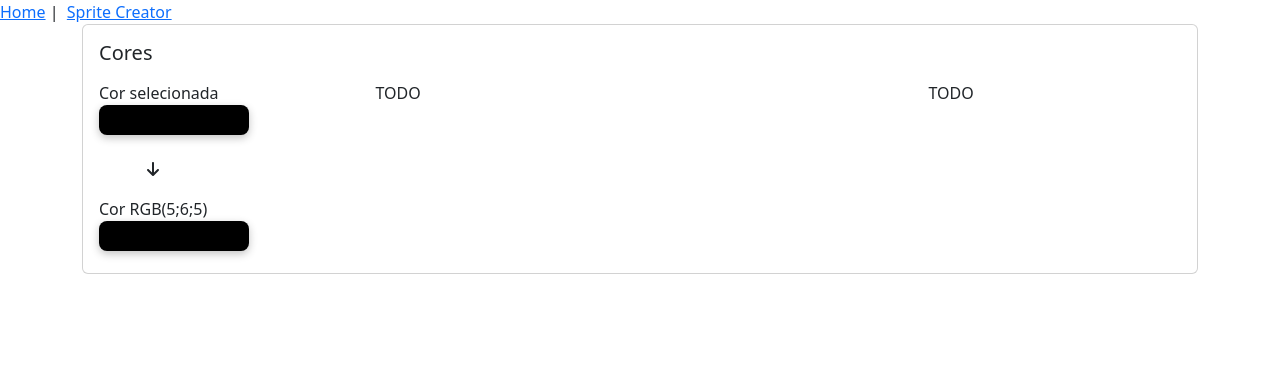
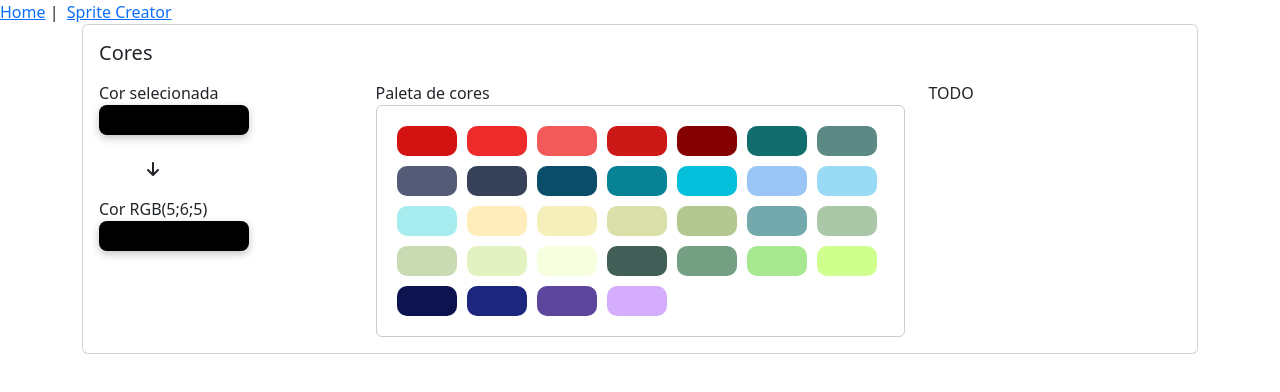
Before and after one commit to MatheusAlvesA/cleytin-page, a Vue app: page /sprite-creator in a window 1280 px wide. Shown: the top 392 px of the page. Built offline with nearby package versions, Linux system fonts and the light colour scheme.

Commit message:
Finaliza paleta de cores

```diff
--- a/src/assets/main.scss
+++ b/src/assets/main.scss
@@ -0,0 +1 @@
+@import "bootstrap_override.scss";
--- /dev/null
+++ b/src/components/ColorPalette.vue
@@ -0,0 +1,122 @@
+<template>
+    <div class="wrapper">
+        <span>Paleta de cores</span>
+        <div class="palette">
+            <div class="w-100 d-flex flex-wrap" v-if="lastColors.length > 0">
+                <div
+                    class="color"
+                    v-for="(color, index) in lastColors"
+                    :key="index"
+                    @click="selectColor(color)"
+                    :style="{backgroundColor: `rgb(${color.r}, ${color.g}, ${color.b})`}"
+                />
+                <font-awesome-icon icon="fa-regular fa-clock" class="mt-1" />
+            </div>
+            <div
+                class="color"
+                v-for="(color, index) in colors"
+                :key="index"
+                @click="selectColor(color)"
+                :style="{backgroundColor: `rgb(${color.r}, ${color.g}, ${color.b})`}"
+            />
+        </div>
+    </div>
+</template>
+
+<script>
+import { equalColors } from '@/utils.js';
+
+export default {
+    props: {
+        selectedColor: {
+            type: Object,
+            default: () => ({r: 0, g: 0, b: 0})
+        }
+    },
+    data() {
+        return {
+            lastColors: [],
+            colors: [
+                {r: 210, g: 19, b: 18},
+                {r: 237, g: 43, b: 42},
+                {r: 241, g: 90, b: 89},
+                {r: 205, g: 24, b: 24},
+                {r: 133, g: 0, b: 0},
+                {r: 17, g: 109, b: 110},
+                {r: 92, g: 137, b: 132},
+                {r: 84, g: 91, b: 119},
+                {r: 55, g: 66, b: 89},
+                {r: 10, g: 77, b: 104},
+                {r: 8, g: 131, b: 149},
+                {r: 5, g: 191, b: 219},
+                {r: 154, g: 197, b: 244},
+                {r: 153, g: 219, b: 245},
+                {r: 167, g: 236, b: 238},
+                {r: 255, g: 238, b: 187},
+                {r: 245, g: 240, b: 187},
+                {r: 219, g: 223, b: 170},
+                {r: 179, g: 200, b: 144},
+                {r: 115, g: 169, b: 173},
+                {r: 170, g: 200, b: 167},
+                {r: 201, g: 219, b: 178},
+                {r: 227, g: 242, b: 193},
+                {r: 246, g: 255, b: 222},
+                {r: 66, g: 95, b: 87},
+                {r: 116, g: 159, b: 130},
+                {r: 168, g: 232, b: 144},
+                {r: 207, g: 255, b: 141},
+                {r: 12, g: 19, b: 79},
+                {r: 29, g: 38, b: 125},
+                {r: 92, g: 70, b: 156},
+                {r: 212, g: 173, b: 252},
+            ]
+        }
+    },
+    emits: ['selectColor'],
+    methods: {
+        selectColor(color) {
+            this.$emit('selectColor', color);
+        }
+    },
+    watch: {
+        selectedColor(color) {
+            const copy = JSON.parse(JSON.stringify(this.lastColors));
+
+            for (let i = 0; i < copy.length; i++) {
+                const colorAlreadyIn = copy[i];
+                if(equalColors(color, colorAlreadyIn)) return;
+            }
+
+            const size = copy.unshift(color);
+            if(size > 5) copy.pop();
+
+            this.lastColors = copy;
+        }
+    }
+}
+</script>
+
+<style scoped>
+.palette {
+    display: flex;
+    flex-wrap: wrap;
+    flex-direction: row;
+    justify-content: start;
+    align-items: center;
+    width: 100%;
+    padding: 20px;
+    padding-bottom: 10px;
+    padding-right: 10px;
+    border: 1px solid #ccc;
+    border-radius: 6px;
+}
+
+.color {
+    width: 60px;
+    height: 30px;
+    border-radius: 10px;
+    margin-right: 10px;
+    margin-bottom: 10px;
+    cursor: pointer;
+}
+</style>
--- a/src/main.js
+++ b/src/main.js
@@ -1,12 +1,13 @@
-import './assets/main.scss'
 import "bootstrap/dist/css/bootstrap.min.css"
 import "bootstrap"
+import './assets/main.scss'
 
 import { library } from '@fortawesome/fontawesome-svg-core'
 import { FontAwesomeIcon } from '@fortawesome/vue-fontawesome'
 import { faArrowDown } from '@fortawesome/free-solid-svg-icons'
+import { faClock } from '@fortawesome/free-regular-svg-icons'
 
-library.add(faArrowDown)
+library.add(faArrowDown, faClock)
 
 import { createApp } from 'vue'
 import App from './App.vue'
--- a/src/utils.js
+++ b/src/utils.js
@@ -9,3 +9,7 @@ export function color888To565(color) {
         b: color.b & 0b11111000
     };
 }
+
+export function equalColors(color1, color2) {
+    return color1.r === color2.r && color1.g === color2.g && color1.b === color2.b;
+}
--- a/src/views/SpriteCreator.vue
+++ b/src/views/SpriteCreator.vue
@@ -13,7 +13,12 @@
             <span>Cor RGB(5;6;5)</span><br />
             <ColorSelector :modelValue="selectedColor565" :disabled="true" />
           </div>
-          <div class="col-md-6">TODO</div>
+          <div class="col-md-6">
+            <color-palette
+              :selected-color="selectedColor"
+              @selectColor="onColorSelectedFromPalette"
+            />
+          </div>
           <div class="col-md-3">TODO</div>
         </div>
 
@@ -24,13 +29,14 @@
 
 <script>
 import ColorSelector from '@/components/ColorSelector.vue';
+import ColorPalette from '@/components/ColorPalette.vue';
 import { color888To565 } from '@/utils.js';
 
 const maxWidth = 320;
 const maxHeight = 240;
 
 export default {
-  components: { ColorSelector },
+  components: { ColorSelector, ColorPalette },
   data() {
     const pixels = [];
     for (let i = 0; i < maxHeight; i++) {
@@ -53,7 +59,11 @@ export default {
       return color888To565(this.selectedColor);
     },
   },
-  methods: {},
+  methods: {
+    onColorSelectedFromPalette(color) {
+      this.selectedColor = color;
+    },
+  },
   mounted() {}
 }
 </script>
```
Also changed, not shown: src/assets/bootstrap_override.scss (added).
